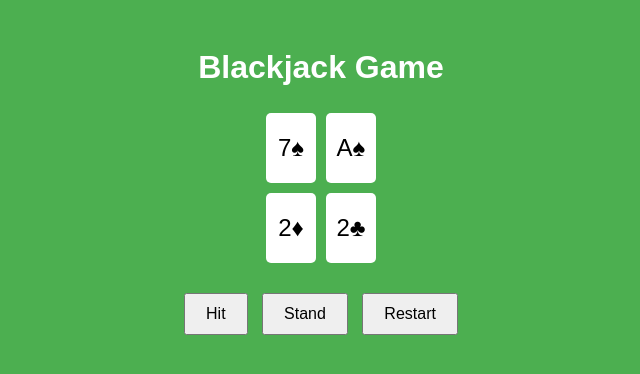
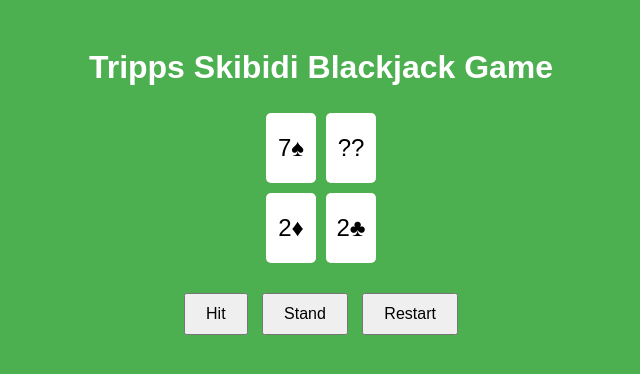
Before and after one commit to tripptripp/blackjack, a plain HTML site: page index.html in a window 1280 px wide. Shown: the whole page, without its empty margins (319-959 px from the left). Drawn offline with Linux system fonts and the light colour scheme.

Commit message:
Add files via upload

```diff
--- a/index.html
+++ b/index.html
@@ -47,7 +47,7 @@
 </head>
 <body>
 
-<h1>Blackjack Game</h1>
+<h1>Tripps Skibidi Blackjack Game</h1>
 <div id="gameArea">
     <div id="dealerArea"></div>
     <div id="playerArea"></div>
@@ -72,6 +72,7 @@
     }
 
     let deck, playerHand, dealerHand;
+    let dealerHidden = true; // Flag to indicate if the dealer's hole card is hidden
     const dealerArea = document.getElementById('dealerArea');
     const playerArea = document.getElementById('playerArea');
     const resultDiv = document.getElementById('result');
@@ -92,6 +93,7 @@
         deck = createDeck();
         playerHand = [deck.pop(), deck.pop()];
         dealerHand = [deck.pop(), deck.pop()];
+        dealerHidden = true; // Reset dealer hidden flag
         renderGame();
         resultDiv.textContent = '';
 
@@ -103,7 +105,16 @@
     function renderGame() {
         dealerArea.innerHTML = '';
         playerArea.innerHTML = '';
-        dealerHand.forEach(card => dealerArea.innerHTML += `<div class="card">${card.value}${card.suit}</div>`);
+
+        // Render dealer's cards, hiding the second card if needed
+        dealerHand.forEach((card, index) => {
+            if (index === 1 && dealerHidden) {
+                dealerArea.innerHTML += `<div class="card">??</div>`; // Hide the second card
+            } else {
+                dealerArea.innerHTML += `<div class="card">${card.value}${card.suit}</div>`;
+            }
+        });
+
         playerHand.forEach(card => playerArea.innerHTML += `<div class="card">${card.value}${card.suit}</div>`);
     }
 
@@ -131,6 +142,8 @@
         playerHand.push(deck.pop());
         if (calculateScore(playerHand) > 21) {
             resultDiv.textContent = 'You bust! Dealer wins!';
+            dealerHidden = false; // Reveal dealer's card since player busts
+            renderGame();
             document.getElementById('hitBtn').disabled = true;
             document.getElementById('standBtn').disabled = true;
         }
@@ -138,6 +151,9 @@
     }
 
     function stand() {
+        dealerHidden = false; // Reveal the dealer's hidden card
+        renderGame(); // Update the display to show the dealer's card
+
         while (calculateScore(dealerHand) < 17) {
             dealerHand.push(deck.pop());
         }
```
